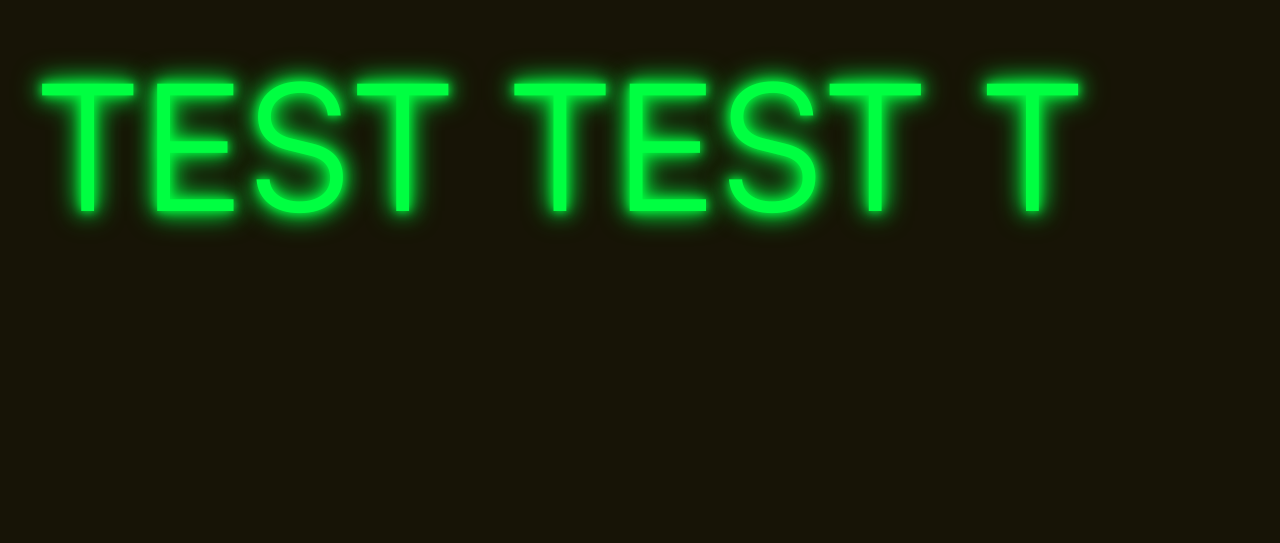
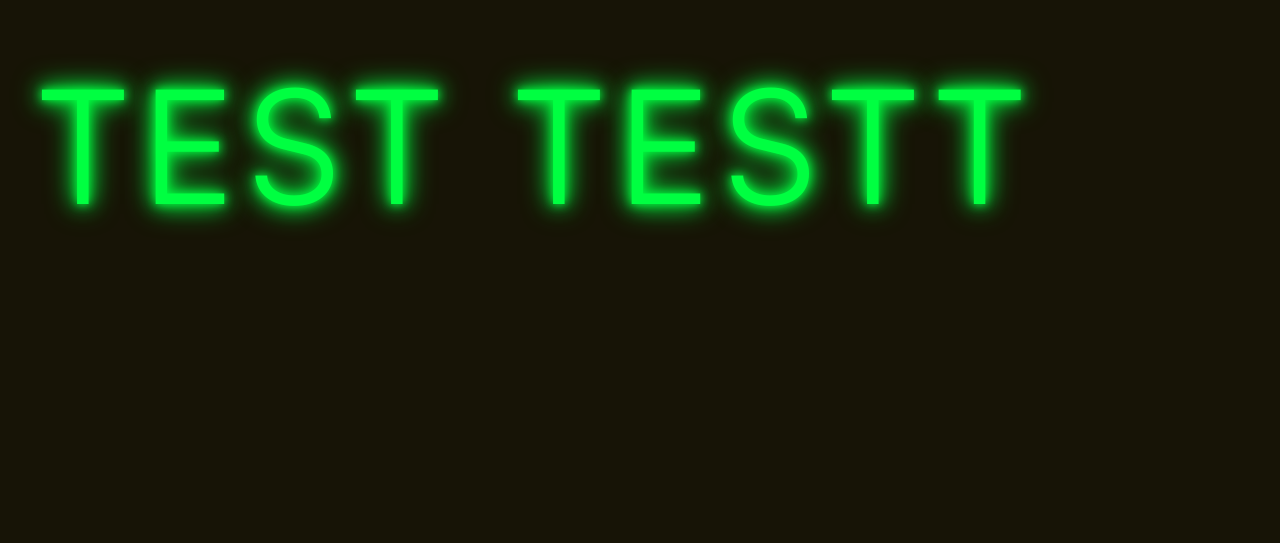
Before and after one commit to DaoVuDat/cv-payload-cms, a Nuxt app in the folder frontend/: page / in a window 1280 px wide. Shown: the part 257-800 px from the top of the page. Built offline with nearby package versions, Linux system fonts and the light colour scheme.

Commit message:
fixed scramble text with normal font size, remove container fill text

```diff
--- a/frontend/app/components/hero.vue
+++ b/frontend/app/components/hero.vue
@@ -5,36 +5,37 @@ import {ScrambleTextPlugin} from 'gsap/ScrambleTextPlugin';
 const {$gsap: gsap} = useNuxtApp()
 
 let target: HTMLSpanElement | null = null
-const originalText = 'Test Test T'
+let scrambleTween: GSAPTween | null = null
 const targetText = 'Developer.'
-const defaultChars = 'ABCDEFGHIJKLMNOPQRSTUVWXYZ0123456789!@#$%^&*()_+-=[]{}|;:,.<>?'
+const defaultChars = 'ABCDEFGH56789!@#$%^&*()_+-=[]{}|;:,.<>?'
 
 function scrambleText(type: 'original' | 'target') {
-  if (!gsap.isTweening(target) && window.matchMedia('(prefers-reduced-motion: no-preference)').matches) {
-    let text = "";
+  if (window.matchMedia('(prefers-reduced-motion: no-preference)').matches) {
+    gsap.killTweensOf(target);
+
     if (type === 'target') {
-      text = targetText;
+      scrambleTween?.play();
     } else {
-      text = originalText;
+      scrambleTween?.reverse();
     }
-
-    gsap.to(target, {
-      duration: .8,
-      ease: 'sine.in',
-      scrambleText: {
-        text: text,
-        speed: 2,
-        chars: defaultChars,
-      }
-    });
-    return null
   }
 }
-
 
 onMounted(() => {
   gsap.registerPlugin(ScrambleTextPlugin)
   target = document.querySelector('.hacker-text')
+
+  scrambleTween = gsap.to(target, {
+    duration: 0.5,
+    ease: "none",
+    scrambleText: {
+      text: targetText,
+      speed: 2,
+      tweenLength: false,
+      chars: defaultChars,
+    },
+    paused: true,
+  });
 })
 
 onUnmounted(() => {
@@ -45,13 +46,10 @@ onUnmounted(() => {
   <div class="hero">
     <div class="cover wrapper">
       <div class="[utilities] uppercase">
-        <h1 class="container-fill-text"
-            @pointerenter="scrambleText('target')"
-            @pointerleave="scrambleText('original')">
-          <span class="container-fill-text__container">
-            <span class="hacker-text container-fill-text__display">Test Test T</span>
-          </span>
-          <span class="container-fill-text__reference" aria-hidden="true">Dat Dao Vu</span>
+        <h1 class="hacker-text"
+            @pointerenter="scrambleTween?.play()"
+            @pointerleave="scrambleTween?.reverse()">
+            Test TestT
         </h1>
       </div>
     </div>
@@ -62,6 +60,7 @@ onUnmounted(() => {
 .hero {
   container-type: inline-size;
   container-name: hero;
+  overflow: hidden;
 }
 
 @container hero (width < 700px) {
@@ -70,7 +69,7 @@ onUnmounted(() => {
     --cover-min-block-size: auto;
   }
 
-  .container-fill-text__display {
+  h1 {
     --default-text-size: var(--size-step-10);
   }
 }
@@ -80,13 +79,13 @@ onUnmounted(() => {
     --cover-centered-margin: 3rem;
   }
 
-  .container-fill-text__display {
-    --default-text-size: var(--size-step-5);
+  h1 {
+    --default-text-size: var(--size-step-6);
   }
 }
 
-
 h1 {
+  font-size: var(--default-text-size, var(--size-step-11));
   color: #00ff41;
   text-shadow: 0 0 10px #00ff41,
   0 0 20px #00ff41,
@@ -94,13 +93,10 @@ h1 {
   letter-spacing: 0.1em;
   cursor: pointer;
   position: relative;
-}
-
-.hacker-text {
   text-wrap: nowrap;
 }
 
-.hacker-text:hover {
+h1:hover {
   text-shadow: 0 0 20px #00ff41,
   0 0 40px #00ff41,
   0 0 60px #00ff41,
```
